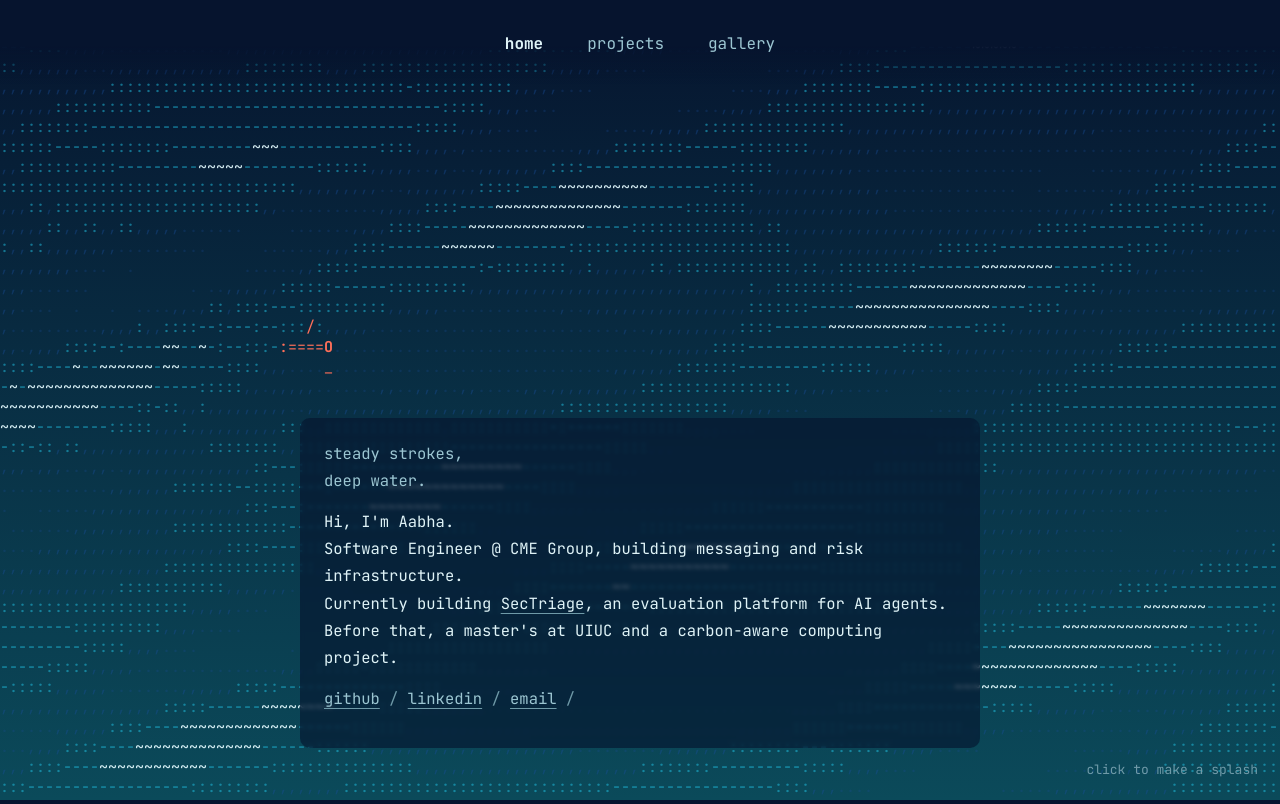
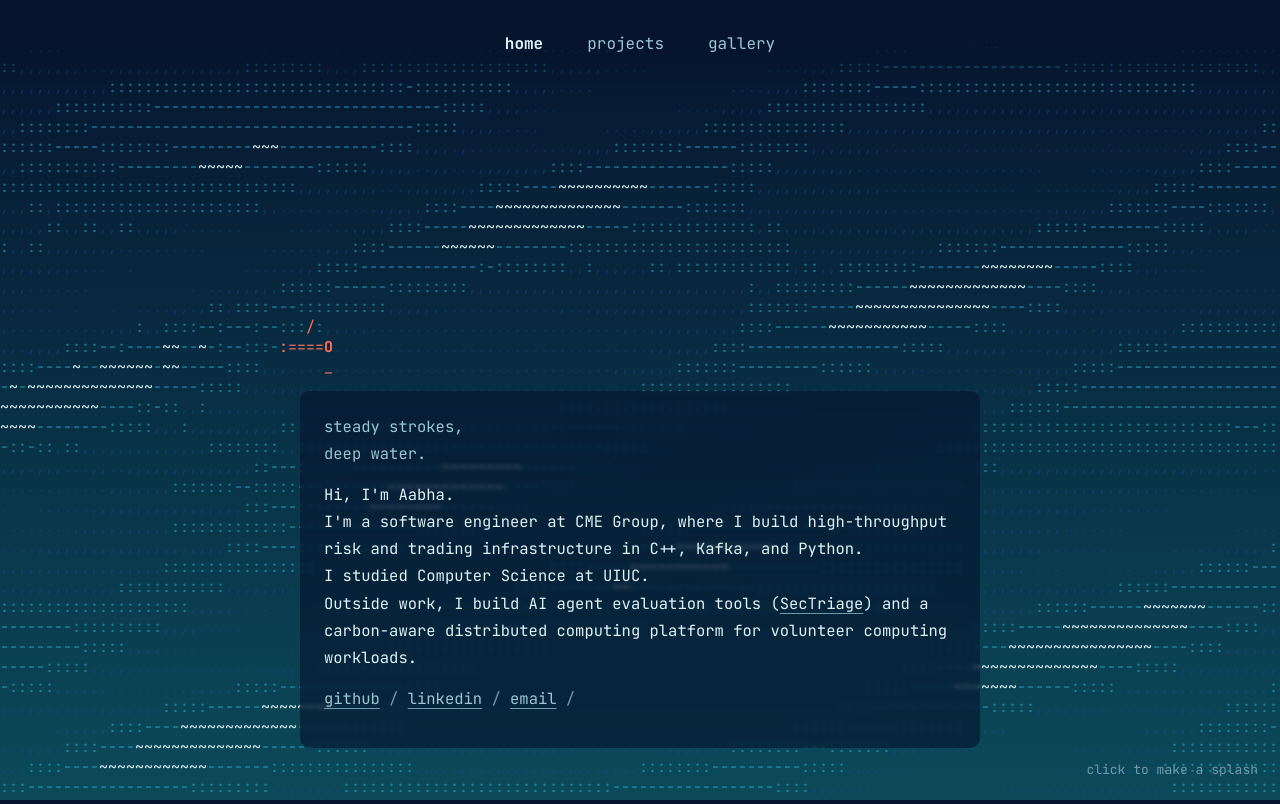
Before and after one commit to aabha-vyas/aabha-vyas.github.io, a plain HTML site: page index.html in a window 1280 px wide. Drawn offline with Linux system fonts and the light colour scheme; animation ran at ten frames a second.

Commit message:
Update intro blurb
Co-Authored-By: Claude Sonnet 5.5 <noreply@anthropic.com>

```diff
--- a/index.html
+++ b/index.html
@@ -22,9 +22,9 @@
   <div class="col home-text">
     <p class="tagline">steady strokes,<br>deep water.</p>
     <p>Hi, I'm Aabha.<br>
-    Software Engineer @ CME Group, building messaging and risk infrastructure.<br>
-    Currently building <a href="sectriage.html">SecTriage</a>, an evaluation platform for AI agents.<br>
-    Before that, a master's at UIUC and a carbon-aware computing project.</p>
+    I'm a software engineer at CME Group, where I build high-throughput risk and trading infrastructure in C++, Kafka, and Python.<br>
+    I studied Computer Science at UIUC.<br>
+    Outside work, I build AI agent evaluation tools (<a href="sectriage.html">SecTriage</a>) and a carbon-aware distributed computing platform for volunteer computing workloads.</p>
     <p class="links">
       <!-- TODO: replace GITHUB_USERNAME with your GitHub username -->
       <a href="https://github.com/aabha-vyas">github</a> /
```
